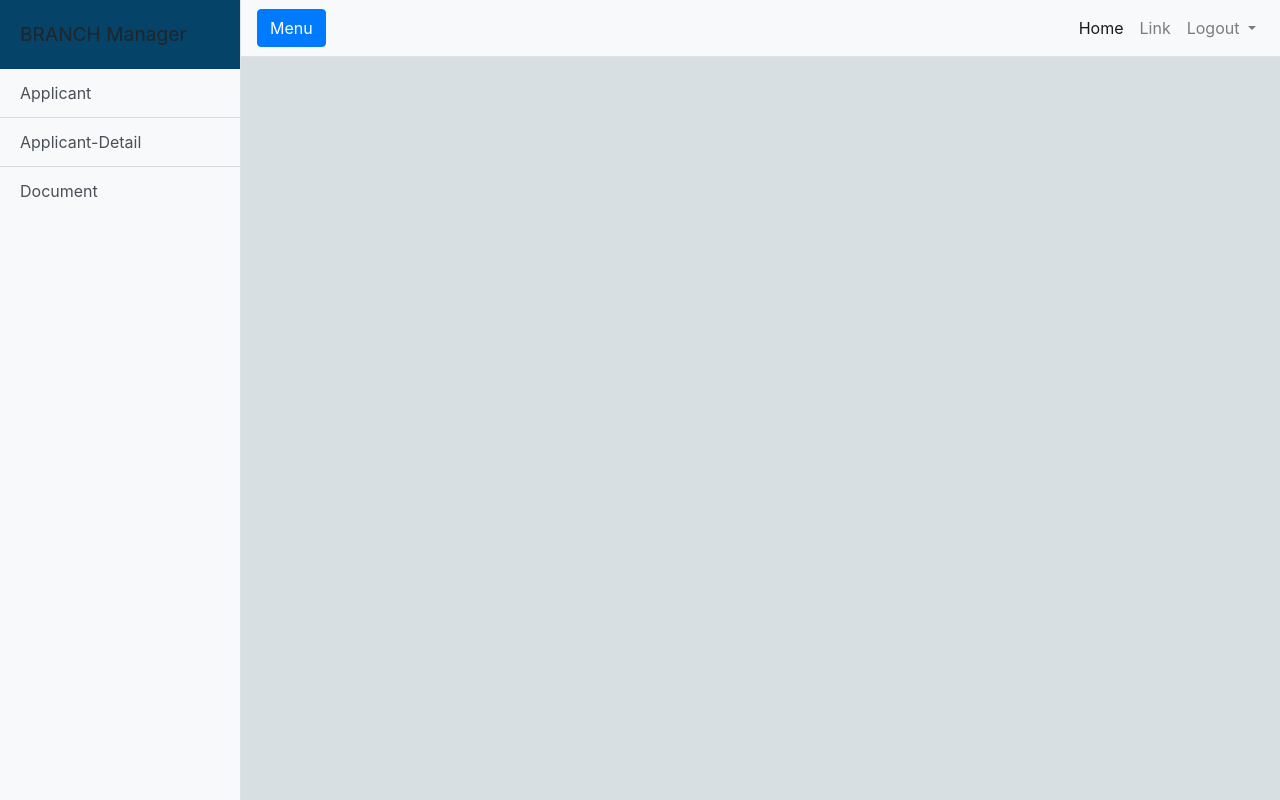
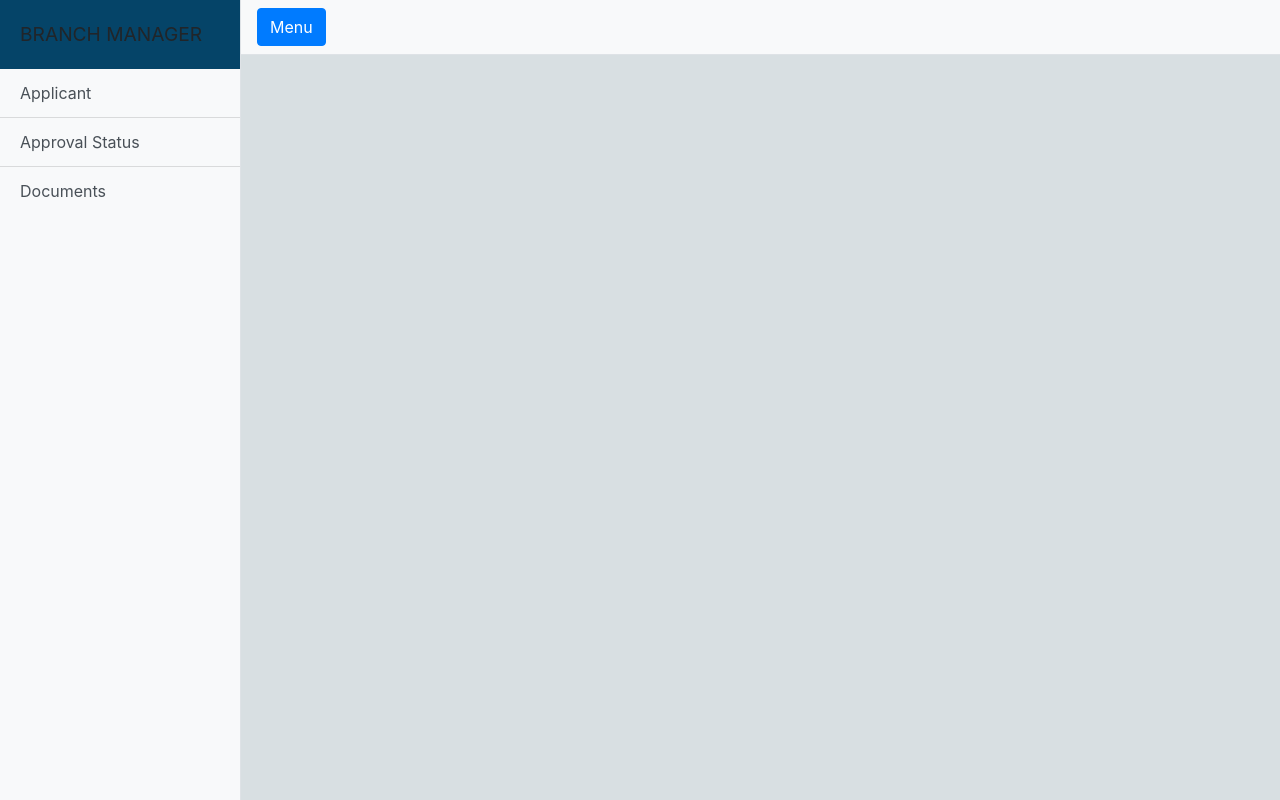
Before and after one commit to Bineetch32/loan-Management-FullStack, an Angular app in the folder frontend/: page /branchmanager/bd in a window 1280 px wide. Built offline with nearby package versions, Linux system fonts and the light colour scheme.

Commit message:
Clean Branch Manager dashboard navigation

```diff
--- a/frontend/src/app/module/branch-manager/dashboard/dashboard.component.html
+++ b/frontend/src/app/module/branch-manager/dashboard/dashboard.component.html
@@ -1,60 +1,21 @@
 <div class="d-flex" id="wrapper">
-    <!-- Sidebar -->
   <div class="bg-light border-right" id="sidebar-wrapper">
-        <!-- Sidebar heading -->
-        <div class="sidebar-heading">BRANCH Manager </div>
+    <div class="sidebar-heading">BRANCH MANAGER</div>
 
     <div class="list-group list-group-flush">
-            <!-- Sidebar links -->
-            <!-- <a routerLink="approvedlist" class="list-group-item list-group-item-action bg-light">Approved List</a> -->
-            <!-- Add more sidebar links as needed -->
       <a routerLink="applicant" class="list-group-item list-group-item-action bg-light">Applicant</a>
-            <a routerLink="ad" class="list-group-item list-group-item-action bg-light">Applicant-Detail</a>
-            <a routerLink="adoc" class="list-group-item list-group-item-action bg-light">Document</a>
+      <a routerLink="approval-status" class="list-group-item list-group-item-action bg-light">Approval Status</a>
+      <a routerLink="adoc" class="list-group-item list-group-item-action bg-light">Documents</a>
     </div>
   </div>
-    <!-- /#sidebar-wrapper -->
 
-    <!-- Page Content -->
   <div id="page-content-wrapper">
-        <!-- Navbar -->
-        <nav class="navbar navbar-expand-lg navbar-light bg-light border-bottom">
-            <!-- Menu toggle button -->
-            <button class="btn btn-primary" id="menu-toggle"> Menu</button>
-            <button class="navbar-toggler" type="button" data-toggle="collapse" data-target="#navbarSupportedContent" aria-controls="navbarSupportedContent" aria-expanded="false" aria-label="Toggle navigation">
-                <span class="navbar-toggler-icon"></span>
-            </button>
-            <div class="collapse navbar-collapse" id="navbarSupportedContent">
-                <ul class="navbar-nav ml-auto mt-2 mt-lg-0">
-                    <!-- Navbar items -->
-                    <li class="nav-item active">
-                        <a class="nav-link" href="#">Home <span class="sr-only">(current)</span></a>
-                    </li>
-                    <li class="nav-item">
-                        <a class="nav-link" href="#">Link</a>
-                    </li>
-                    <!-- Dropdown menu -->
-                    <li class="nav-item dropdown">
-                        <a class="nav-link dropdown-toggle" href="login" id="navbarDropdown" role="button" data-toggle="dropdown" aria-haspopup="true" aria-expanded="false">
-                            Logout
-                        </a>
-                        <div class="dropdown-menu dropdown-menu-right" aria-labelledby="navbarDropdown">
-                            <a class="dropdown-item" href="#">Action</a>
-                            <a class="dropdown-item" href="#">Another action</a>
-                            <div class="dropdown-divider"></div>
-                            <a class="dropdown-item" href="#">Something else here</a>
-                        </div>
-                    </li>
-                </ul>
-            </div>
+    <nav class="navbar navbar-light bg-light border-bottom">
+      <button class="btn btn-primary" id="menu-toggle">Menu</button>
     </nav>
 
-        <!-- Main content container -->
     <div class="container-fluid">
-            <!-- Router outlet to render components -->
       <router-outlet></router-outlet>
     </div>
   </div>
-    <!-- /#page-content-wrapper -->
 </div>
-  <!-- /#wrapper -->
```
Lines whose indentation alone changed are shown as unchanged.
